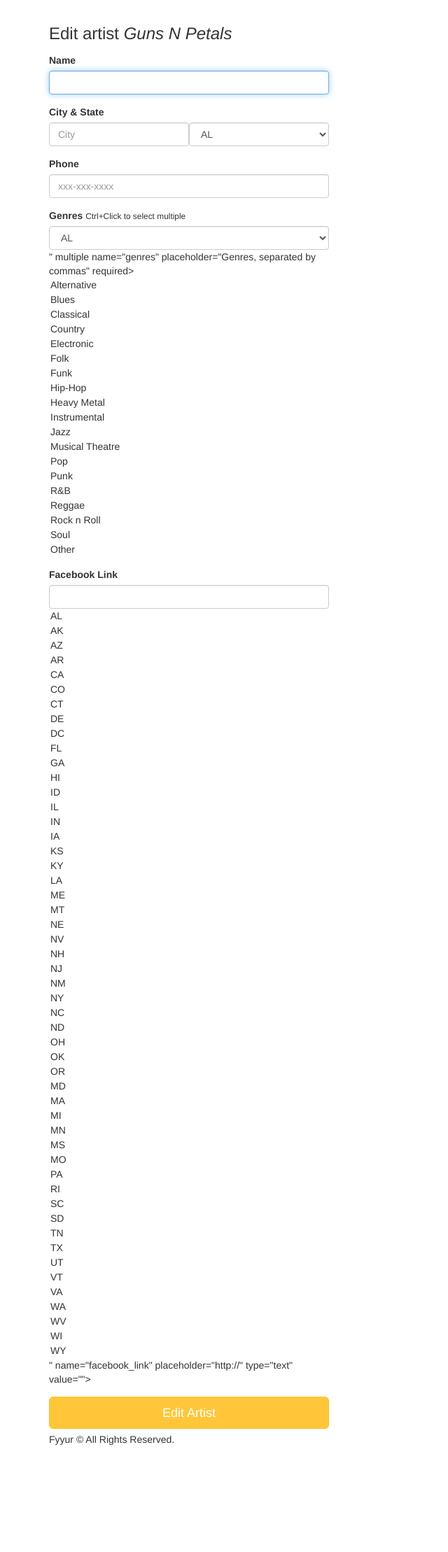
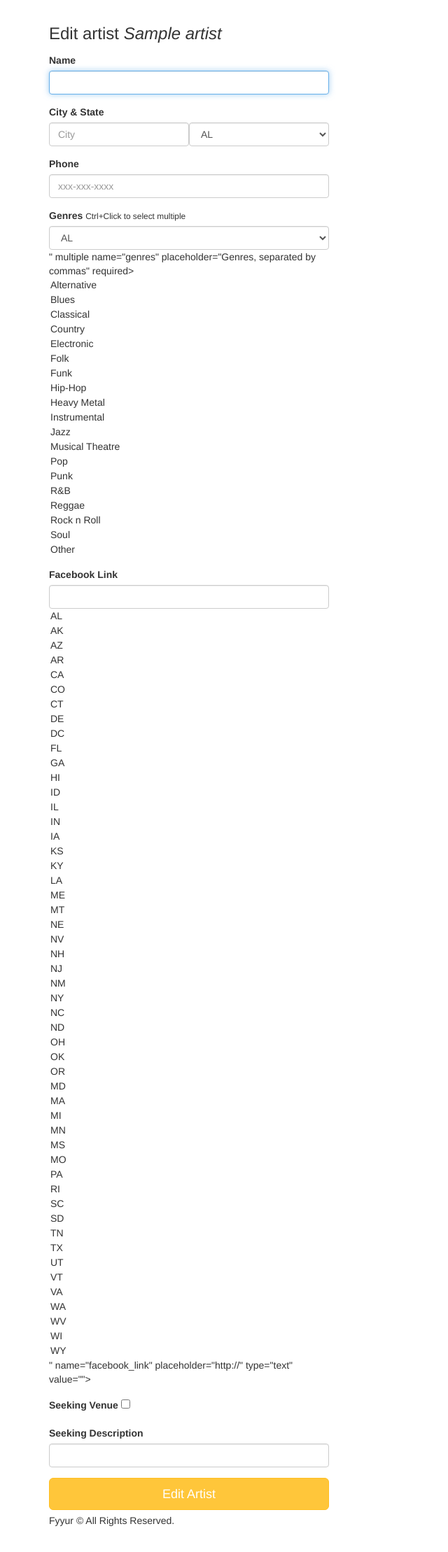
Before and after one commit to hmisonne/UdacityWebDev, a Flask app: page /artists/1/edit in a window 1280 px wide. Shown: the part 60-2278 px from the top of the page at 70% size, without its empty margins (0-640 px from the left). Before the commit the page ends 2125 px from the top, so only its background shows below. Run offline with Flask 2, Linux system fonts and the light colour scheme; tables that the repository leaves empty hold one stand-in row (values such as "Sample post"); some libraries are stand-ins or nearby versions.

Commit message:
Add Edit Artist functionality

```diff
--- a/01_fyyur/starter_code/app.py
+++ b/01_fyyur/starter_code/app.py
@@ -15,7 +15,7 @@
 from forms import *
 from flask_wtf.csrf import CsrfProtect
 from datetime import datetime
-from sqlalchemy import func
+from sqlalchemy import func, desc
 #----------------------------------------------------------------------------#
 # App Config.
 #----------------------------------------------------------------------------#
@@ -149,7 +149,7 @@
 @app.route('/artists')
 def artists():
   # TODO: replace with real data returned from querying the database
-  data = Artist.query.all()
+  data = Artist.query.order_by(desc(Artist.id)).limit(10)
 
   return render_template('pages/artists.html', artists=data)
 
@@ -158,8 +158,9 @@
   # TODO: implement search on artists with partial string search. Ensure it is case-insensitive.
   # seach for "A" should return "Guns N Petals", "Matt Quevado", and "The Wild Sax Band".
   # search for "band" should return "The Wild Sax Band".
+  name_search = request.args.get('search_term')
+  artists = Artist.query.filter(func.lower(Artist.name).contains(name_search.lower())).all()
 
-  artists = Artist.query.filter(func.lower(Artist.name).contains(request.args.get('search_term').lower())).all()
   data = []
   for artist in artists:
     new_data = {
@@ -175,6 +176,26 @@
   }
   return render_template('pages/search_artists.html', results=response, search_term=request.args.get('search_term', ''))
 
+@app.route('/artists/search_bylocation', methods=['POST', 'GET'])
+def search_artists_bylocation():
+  location_search = request.args.get('search_term_location')
+  artists = Artist.query.filter(func.lower(Artist.city).contains(location_search.lower())).all()
+
+  data = []
+  for artist in artists:
+    new_data = {
+    "id": artist.id,
+    "name": artist.name,
+    "num_upcoming_shows": artist.get_show_history()['upcoming_shows_count'],
+    }
+    data.append(new_data)
+
+  response = {
+  "count": len(data),
+  "data": data
+  }
+  return render_template('pages/search_artists.html', results=response, search_term=request.args.get('search_term_location', ''))
+
 @app.route('/artists/<int:artist_id>')
 def show_artist(artist_id):
   # shows the venue page with the given venue_id
@@ -187,27 +208,27 @@
 @app.route('/artists/<int:artist_id>/edit', methods=['GET'])
 def edit_artist(artist_id):
   form = ArtistForm()
-  artist={
-    "id": 4,
-    "name": "Guns N Petals",
-    "genres": ["Rock n Roll"],
-    "city": "San Francisco",
-    "state": "CA",
-    "phone": "326-123-5000",
-    "website": "https://www.gunsnpetalsband.com",
-    "facebook_link": "https://www.facebook.com/GunsNPetals",
-    "seeking_venue": True,
-    "seeking_description": "Looking for shows to perform at in the San Francisco Bay Area!",
-    "image_link": "https://images.unsplash.com/photo-1549213783-8284d0336c4f?ixlib=rb-1.2.1&ixid=eyJhcHBfaWQiOjEyMDd9&auto=format&fit=crop&w=300&q=80"
-  }
-  # TODO: populate form with fields from artist with ID <artist_id>
+  artist = Artist.query.get(artist_id)
+
   return render_template('forms/edit_artist.html', form=form, artist=artist)
 
 @app.route('/artists/<int:artist_id>/edit', methods=['POST'])
 def edit_artist_submission(artist_id):
   # TODO: take values from the form submitted, and update existing
   # artist record with ID <artist_id> using the new attributes
+  form = ArtistForm()
+  artist = Artist.query.get(artist_id)
+  artist.name = form.name.data.capitalize()
+  artist.genres = form.genres.data
+  artist.city = form.city.data
+  artist.state = form.state.data
+  artist.phone = form.phone.data
+  artist.image_link = form.image_link.data
+  artist.facebook_link = form.facebook_link.data
+  artist.seeking_venue = form.seeking_venue.data
+  artist.seeking_description = form.seeking_description.data
 
+  db.session.commit()
   return redirect(url_for('show_artist', artist_id=artist_id))
 
 @app.route('/venues/<int:venue_id>/edit', methods=['GET'])
@@ -277,7 +298,8 @@
   # displays list of shows at /shows
   # TODO: replace with real venues data.
   #       num_shows should be aggregated based on number of upcoming shows per venue.
-  shows = Show.query.all()
+  # shows = Show.query.all()
+  shows = Show.query.order_by(desc(Show.id)).limit(10)
   data = [show.get_show() for show in shows]
   return render_template('pages/shows.html', shows=data)
 
--- a/01_fyyur/starter_code/forms.py
+++ b/01_fyyur/starter_code/forms.py
@@ -2,7 +2,7 @@
 from datetime import datetime
 from flask_wtf import FlaskForm
 # from FlaskForm import Form
-from wtforms import StringField, SelectField, SelectMultipleField, DateTimeField
+from wtforms import StringField, SelectField, SelectMultipleField, DateTimeField, BooleanField
 from wtforms.validators import DataRequired, AnyOf, URL, ValidationError, Length
 from enums import State, Genre
 
@@ -107,5 +107,13 @@
         # TODO implement enum restriction
         'facebook_link', validators=[URL()]
     )
+    seeking_venue = BooleanField(
+        # TODO implement enum restriction
+        'seeking_venue'
+    )
+    seeking_description = StringField(
+        # TODO implement enum restriction
+        'seeking_description'
+    )
 
 # TODO IMPLEMENT NEW ARTIST FORM AND NEW SHOW FORM
--- a/01_fyyur/starter_code/models.py
+++ b/01_fyyur/starter_code/models.py
@@ -86,7 +86,10 @@
       "state": self.state,
       "phone": self.phone,
       "seeking_venue": self.seeking_venue,
+      "seeking_description": self.seeking_description,
       "image_link": self.image_link,
+      "facebook_link": self.facebook_link,
+      "website": self.website,
       "past_shows": past_shows,
       "upcoming_shows": upcoming_shows,
       "past_shows_count": len(past_shows),
--- a/01_fyyur/starter_code/templates/forms/edit_artist.html
+++ b/01_fyyur/starter_code/templates/forms/edit_artist.html
@@ -34,6 +34,14 @@
           <label for="genres">Facebook Link</label>
           {{ form.facebook_link(class_ = 'form-control', placeholder='http://', id=form.state, autofocus = true) }}
         </div>
+        <div class="form-group">
+          <label for="seeking_venue">Seeking Venue</label>
+          {{ form.seeking_venue() }}
+        </div>
+        <div class="form-group">
+          <label for="seeking_description">Seeking Description</label>
+          {{ form.seeking_description(class_ = 'form-control', autofocus = true) }}
+        </div>
       <input type="submit" value="Edit Artist" class="btn btn-primary btn-lg btn-block">
     </form>
   </div>
--- a/01_fyyur/starter_code/templates/forms/new_artist.html
+++ b/01_fyyur/starter_code/templates/forms/new_artist.html
@@ -34,7 +34,7 @@
           <label for="genres">Facebook Link</label>
           {{ form.facebook_link(class_ = 'form-control', placeholder='http://', id=form.state, autofocus = true) }}
         </div>
-      <input type="submit" value="Create Venue" class="btn btn-primary btn-lg btn-block">
+      <input type="submit" value="Create Artist" class="btn btn-primary btn-lg btn-block">
     </form>
   </div>
 {% endblock %}
--- a/01_fyyur/starter_code/templates/forms/new_show.html
+++ b/01_fyyur/starter_code/templates/forms/new_show.html
@@ -20,7 +20,7 @@
           <label for="start_time">Start Time</label>
           {{ form.start_time(class_ = 'form-control', placeholder='YYYY-MM-DD HH:MM', autofocus = true) }}
         </div>
-      <input type="submit" value="Create Venue" class="btn btn-primary btn-lg btn-block">
+      <input type="submit" value="Create Show" class="btn btn-primary btn-lg btn-block">
     </form>
   </div>
 {% endblock %}
--- a/01_fyyur/starter_code/templates/layouts/main.html
+++ b/01_fyyur/starter_code/templates/layouts/main.html
@@ -62,6 +62,12 @@
                   name="search_term"
                   placeholder="Find a venue"
                   aria-label="Search">
+                 <input class="form-control"
+                  type="search"
+                  name="search_term_location"
+                  placeholder="Find a venue by city, state"
+                  aria-label="Search"
+                  id = "search_location">
               </form>
               {% endif %}
               {% if (request.endpoint == 'artists') or
@@ -71,9 +77,17 @@
                 <input class="form-control"
                   type="search"
                   name="search_term"
-                  placeholder="Find an artist"
+                  placeholder="Find an artist by name"
                   aria-label="Search"
                   id = "search-artist">
+                </form>
+              <form class="search" method="get" action="/artists/search_bylocation">
+                <input class="form-control"
+                  type="search"
+                  name="search_term_location"
+                  placeholder="Find an artist by city, state"
+                  aria-label="Search"
+                  id = "search_location">
               </form>
               {% endif %}
             </li>
```
